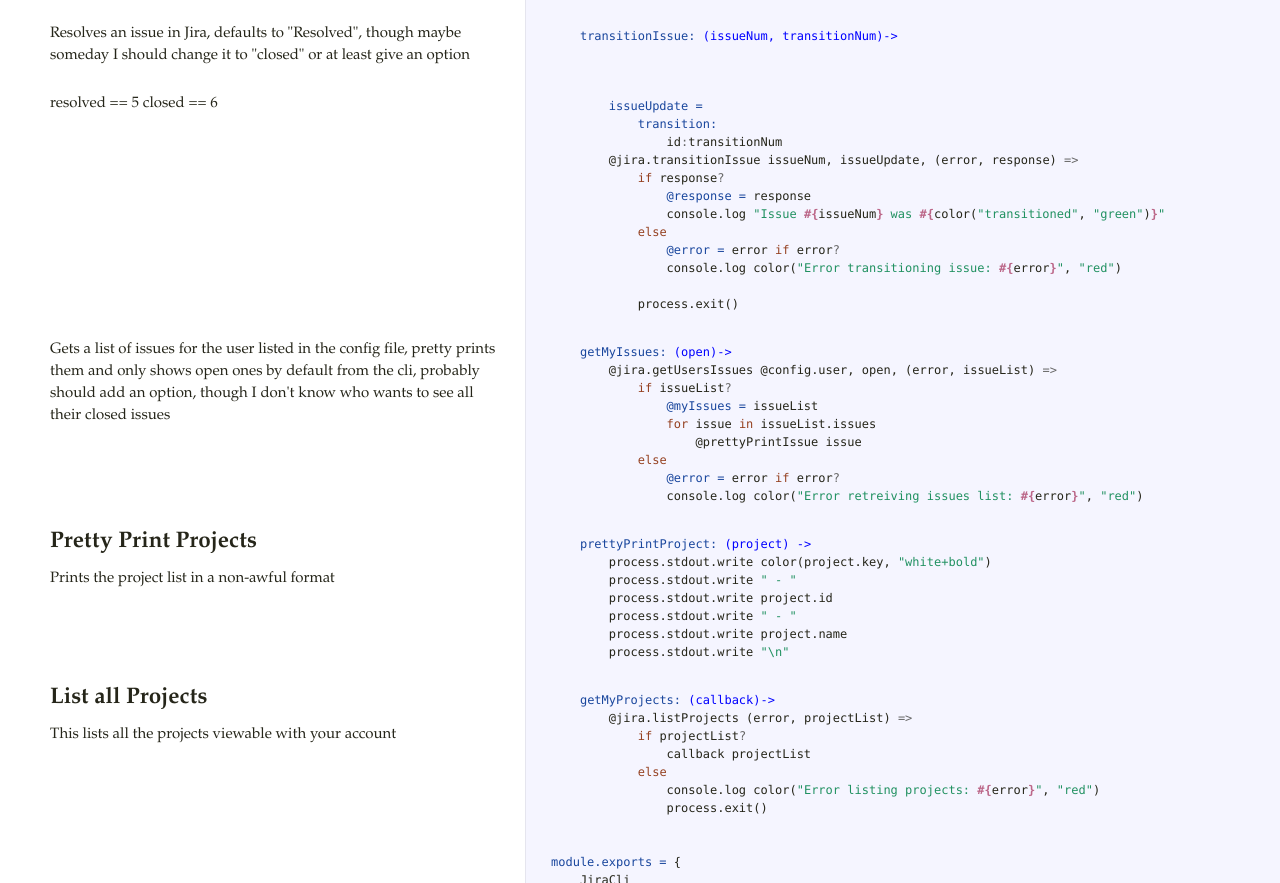
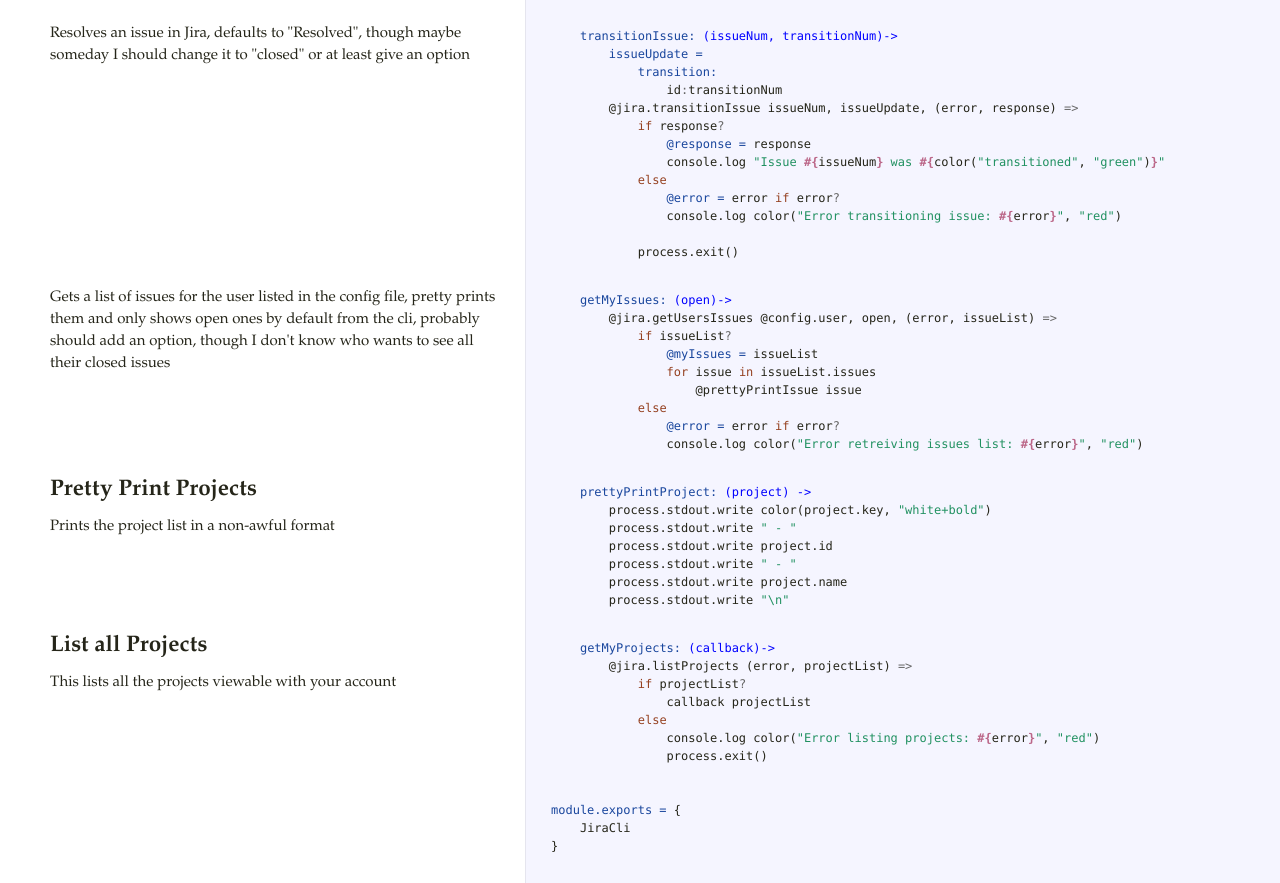
Before and after one commit to tebriel/jira-cli, a website: page docs/jira-cli.html in a window 1280 px wide. Shown: the part 2256-3139 px from the top of the page. Drawn offline with Linux system fonts and the light colour scheme.

Commit message:
Final changes

```diff
--- a/docs/jira-cli.html
+++ b/docs/jira-cli.html
@@ -86,8 +86,8 @@ this successfully because I don't have permissions.</p>             </td>
             <span class="k">else</span>
                 <span class="nx">console</span><span class="p">.</span><span class="nx">log</span> <span class="nx">color</span><span class="p">(</span><span class="s">&quot;Error getting transitions: </span><span class="si">#{</span><span class="nx">error</span><span class="si">}</span><span class="s">&quot;</span><span class="p">,</span> <span class="s">&quot;red&quot;</span><span class="p">)</span>
                 <span class="nx">process</span><span class="p">.</span><span class="nx">exit</span><span class="p">()</span></pre></div>             </td>           </tr>                               <tr id="section-15">             <td class="docs">               <div class="pilwrap">                 <a class="pilcrow" href="#section-15">&#182;</a>               </div>               <p>Resolves an issue in Jira, defaults to "Resolved", though maybe someday I
-should change it to "closed" or at least give an option</p>             </td>             <td class="code">               <div class="highlight"><pre>    <span class="nv">transitionIssue: </span><span class="nf">(issueNum, transitionNum)-&gt;</span></pre></div>             </td>           </tr>                               <tr id="section-16">             <td class="docs">               <div class="pilwrap">                 <a class="pilcrow" href="#section-16">&#182;</a>               </div>               <p>resolved == 5
-closed == 6</p>             </td>             <td class="code">               <div class="highlight"><pre>        <span class="nv">issueUpdate =</span>
+should change it to "closed" or at least give an option</p>             </td>             <td class="code">               <div class="highlight"><pre>    <span class="nv">transitionIssue: </span><span class="nf">(issueNum, transitionNum)-&gt;</span>
+        <span class="nv">issueUpdate =</span>
             <span class="nv">transition:</span>
                 <span class="nx">id</span><span class="o">:</span><span class="nx">transitionNum</span>
         <span class="nx">@jira</span><span class="p">.</span><span class="nx">transitionIssue</span> <span class="nx">issueNum</span><span class="p">,</span> <span class="nx">issueUpdate</span><span class="p">,</span> <span class="p">(</span><span class="nx">error</span><span class="p">,</span> <span class="nx">response</span><span class="p">)</span> <span class="o">=&gt;</span>
@@ -98,7 +98,7 @@ closed == 6</p>             </td>             <td class="code">               <d
                 <span class="vi">@error = </span><span class="nx">error</span> <span class="k">if</span> <span class="nx">error</span><span class="o">?</span>
                 <span class="nx">console</span><span class="p">.</span><span class="nx">log</span> <span class="nx">color</span><span class="p">(</span><span class="s">&quot;Error transitioning issue: </span><span class="si">#{</span><span class="nx">error</span><span class="si">}</span><span class="s">&quot;</span><span class="p">,</span> <span class="s">&quot;red&quot;</span><span class="p">)</span>
 
-            <span class="nx">process</span><span class="p">.</span><span class="nx">exit</span><span class="p">()</span></pre></div>             </td>           </tr>                               <tr id="section-17">             <td class="docs">               <div class="pilwrap">                 <a class="pilcrow" href="#section-17">&#182;</a>               </div>               <p>Gets a list of issues for the user listed in the config file, pretty
+            <span class="nx">process</span><span class="p">.</span><span class="nx">exit</span><span class="p">()</span></pre></div>             </td>           </tr>                               <tr id="section-16">             <td class="docs">               <div class="pilwrap">                 <a class="pilcrow" href="#section-16">&#182;</a>               </div>               <p>Gets a list of issues for the user listed in the config file, pretty
 prints them and only shows open ones by default from the cli, probably
 should add an option, though I don't know who wants to see all their
 closed issues</p>             </td>             <td class="code">               <div class="highlight"><pre>    <span class="nv">getMyIssues: </span><span class="nf">(open)-&gt;</span>
@@ -109,7 +109,7 @@ closed issues</p>             </td>             <td class="code">
                     <span class="nx">@prettyPrintIssue</span> <span class="nx">issue</span>
             <span class="k">else</span>
                 <span class="vi">@error = </span><span class="nx">error</span> <span class="k">if</span> <span class="nx">error</span><span class="o">?</span>
-                <span class="nx">console</span><span class="p">.</span><span class="nx">log</span> <span class="nx">color</span><span class="p">(</span><span class="s">&quot;Error retreiving issues list: </span><span class="si">#{</span><span class="nx">error</span><span class="si">}</span><span class="s">&quot;</span><span class="p">,</span> <span class="s">&quot;red&quot;</span><span class="p">)</span></pre></div>             </td>           </tr>                               <tr id="section-18">             <td class="docs">               <div class="pilwrap">                 <a class="pilcrow" href="#section-18">&#182;</a>               </div>               <h2>Pretty Print Projects</h2>
+                <span class="nx">console</span><span class="p">.</span><span class="nx">log</span> <span class="nx">color</span><span class="p">(</span><span class="s">&quot;Error retreiving issues list: </span><span class="si">#{</span><span class="nx">error</span><span class="si">}</span><span class="s">&quot;</span><span class="p">,</span> <span class="s">&quot;red&quot;</span><span class="p">)</span></pre></div>             </td>           </tr>                               <tr id="section-17">             <td class="docs">               <div class="pilwrap">                 <a class="pilcrow" href="#section-17">&#182;</a>               </div>               <h2>Pretty Print Projects</h2>
 
 <p>Prints the project list in a non-awful format</p>             </td>             <td class="code">               <div class="highlight"><pre>    <span class="nv">prettyPrintProject: </span><span class="nf">(project) -&gt;</span>
         <span class="nx">process</span><span class="p">.</span><span class="nx">stdout</span><span class="p">.</span><span class="nx">write</span> <span class="nx">color</span><span class="p">(</span><span class="nx">project</span><span class="p">.</span><span class="nx">key</span><span class="p">,</span> <span class="s">&quot;white+bold&quot;</span><span class="p">)</span>
@@ -117,7 +117,7 @@ closed issues</p>             </td>             <td class="code">
         <span class="nx">process</span><span class="p">.</span><span class="nx">stdout</span><span class="p">.</span><span class="nx">write</span> <span class="nx">project</span><span class="p">.</span><span class="nx">id</span>
         <span class="nx">process</span><span class="p">.</span><span class="nx">stdout</span><span class="p">.</span><span class="nx">write</span> <span class="s">&quot; - &quot;</span>
         <span class="nx">process</span><span class="p">.</span><span class="nx">stdout</span><span class="p">.</span><span class="nx">write</span> <span class="nx">project</span><span class="p">.</span><span class="nx">name</span>
-        <span class="nx">process</span><span class="p">.</span><span class="nx">stdout</span><span class="p">.</span><span class="nx">write</span> <span class="s">&quot;\n&quot;</span></pre></div>             </td>           </tr>                               <tr id="section-19">             <td class="docs">               <div class="pilwrap">                 <a class="pilcrow" href="#section-19">&#182;</a>               </div>               <h2>List all Projects</h2>
+        <span class="nx">process</span><span class="p">.</span><span class="nx">stdout</span><span class="p">.</span><span class="nx">write</span> <span class="s">&quot;\n&quot;</span></pre></div>             </td>           </tr>                               <tr id="section-18">             <td class="docs">               <div class="pilwrap">                 <a class="pilcrow" href="#section-18">&#182;</a>               </div>               <h2>List all Projects</h2>
 
 <p>This lists all the projects viewable with your account</p>             </td>             <td class="code">               <div class="highlight"><pre>    <span class="nv">getMyProjects: </span><span class="nf">(callback)-&gt;</span>
         <span class="nx">@jira</span><span class="p">.</span><span class="nx">listProjects</span> <span class="p">(</span><span class="nx">error</span><span class="p">,</span> <span class="nx">projectList</span><span class="p">)</span> <span class="o">=&gt;</span>
@@ -130,7 +130,7 @@ closed issues</p>             </td>             <td class="code">
 
 <span class="nv">module.exports = </span><span class="p">{</span>
     <span class="nx">JiraCli</span>
-<span class="p">}</span></pre></div>             </td>           </tr>                               <tr id="section-20">             <td class="docs">               <div class="pilwrap">                 <a class="pilcrow" href="#section-20">&#182;</a>               </div>               <p>This is great, stole it from <a href="http://st-on-it.blogspot.com/2011/05/how-to-read-user-input-with-nodejs.html">St. On It</a></p>
+<span class="p">}</span></pre></div>             </td>           </tr>                               <tr id="section-19">             <td class="docs">               <div class="pilwrap">                 <a class="pilcrow" href="#section-19">&#182;</a>               </div>               <p>This is great, stole it from <a href="http://st-on-it.blogspot.com/2011/05/how-to-read-user-input-with-nodejs.html">St. On It</a></p>
 
 <p>Re-formatted it to be in coffeescript</p>             </td>             <td class="code">               <div class="highlight"><pre><span class="nv">ask = </span><span class="nf">(question, format, callback) -&gt;</span>
     <span class="nv">stdin = </span><span class="nx">process</span><span class="p">.</span><span class="nx">stdin</span>
@@ -154,7 +154,7 @@ closed issues</p>             </td>             <td class="code">
     <span class="k">return</span> <span class="mi">0</span> <span class="k">if</span> <span class="nx">first</span> <span class="o">is</span> <span class="nx">second</span>
     <span class="k">return</span> <span class="mi">1</span> <span class="k">if</span> <span class="nx">first</span> <span class="o">&gt;</span> <span class="nx">second</span>
 
-<span class="k">if</span> <span class="nx">require</span><span class="p">.</span><span class="nx">main</span> <span class="o">is</span> <span class="nx">module</span></pre></div>             </td>           </tr>                               <tr id="section-21">             <td class="docs">               <div class="pilwrap">                 <a class="pilcrow" href="#section-21">&#182;</a>               </div>               <p>Parse some options!!</p>             </td>             <td class="code">               <div class="highlight"><pre>    <span class="nv">argv = </span><span class="p">(</span><span class="nx">require</span> <span class="s">&#39;optimist&#39;</span><span class="p">)</span>
+<span class="k">if</span> <span class="nx">require</span><span class="p">.</span><span class="nx">main</span> <span class="o">is</span> <span class="nx">module</span></pre></div>             </td>           </tr>                               <tr id="section-20">             <td class="docs">               <div class="pilwrap">                 <a class="pilcrow" href="#section-20">&#182;</a>               </div>               <p>Parse some options!!</p>             </td>             <td class="code">               <div class="highlight"><pre>    <span class="nv">argv = </span><span class="p">(</span><span class="nx">require</span> <span class="s">&#39;optimist&#39;</span><span class="p">)</span>
         <span class="p">.</span><span class="nx">options</span><span class="p">(</span><span class="s">&#39;f&#39;</span><span class="p">,</span> <span class="p">{</span>
             <span class="nx">alias</span><span class="o">:</span><span class="s">&#39;find&#39;</span>
             <span class="nx">describe</span><span class="o">:</span><span class="s">&#39;Finds the specified Jira ID&#39;</span>
@@ -216,7 +216,7 @@ closed issues</p>             </td>             <td class="code">
             <span class="k">for</span> <span class="nx">project</span> <span class="k">in</span> <span class="nx">projects</span>
                 <span class="nx">jiraCli</span><span class="p">.</span><span class="nx">prettyPrintProject</span> <span class="nx">project</span>
         <span class="k">return</span>
-    <span class="k">else</span> <span class="k">if</span> <span class="nx">args</span><span class="p">.</span><span class="nx">a</span><span class="o">?</span></pre></div>             </td>           </tr>                               <tr id="section-22">             <td class="docs">               <div class="pilwrap">                 <a class="pilcrow" href="#section-22">&#182;</a>               </div>               <p>Gather the summary, description, an type
+    <span class="k">else</span> <span class="k">if</span> <span class="nx">args</span><span class="p">.</span><span class="nx">a</span><span class="o">?</span></pre></div>             </td>           </tr>                               <tr id="section-21">             <td class="docs">               <div class="pilwrap">                 <a class="pilcrow" href="#section-21">&#182;</a>               </div>               <p>Gather the summary, description, an type
 This should poll jira to get a list of available types instead of
 using my hardcoded ones</p>             </td>             <td class="code">               <div class="highlight"><pre>        <span class="nx">ask</span> <span class="s">&quot;Summary&quot;</span><span class="p">,</span> <span class="sr">/.+/</span><span class="p">,</span> <span class="nf">(summary)-&gt;</span>
             <span class="nx">ask</span> <span class="s">&quot;Description&quot;</span><span class="p">,</span> <span class="sr">/.+/</span><span class="p">,</span> <span class="nf">(description)-&gt;</span>
--- a/src/jira-cli.coffee
+++ b/src/jira-cli.coffee
@@ -127,8 +127,6 @@ class JiraCli
     # Resolves an issue in Jira, defaults to "Resolved", though maybe someday I
     # should change it to "closed" or at least give an option
     transitionIssue: (issueNum, transitionNum)->
-        # resolved == 5
-        # closed == 6
         issueUpdate =
             transition:
                 id:transitionNum
```
Also changed, not shown: README.md.
